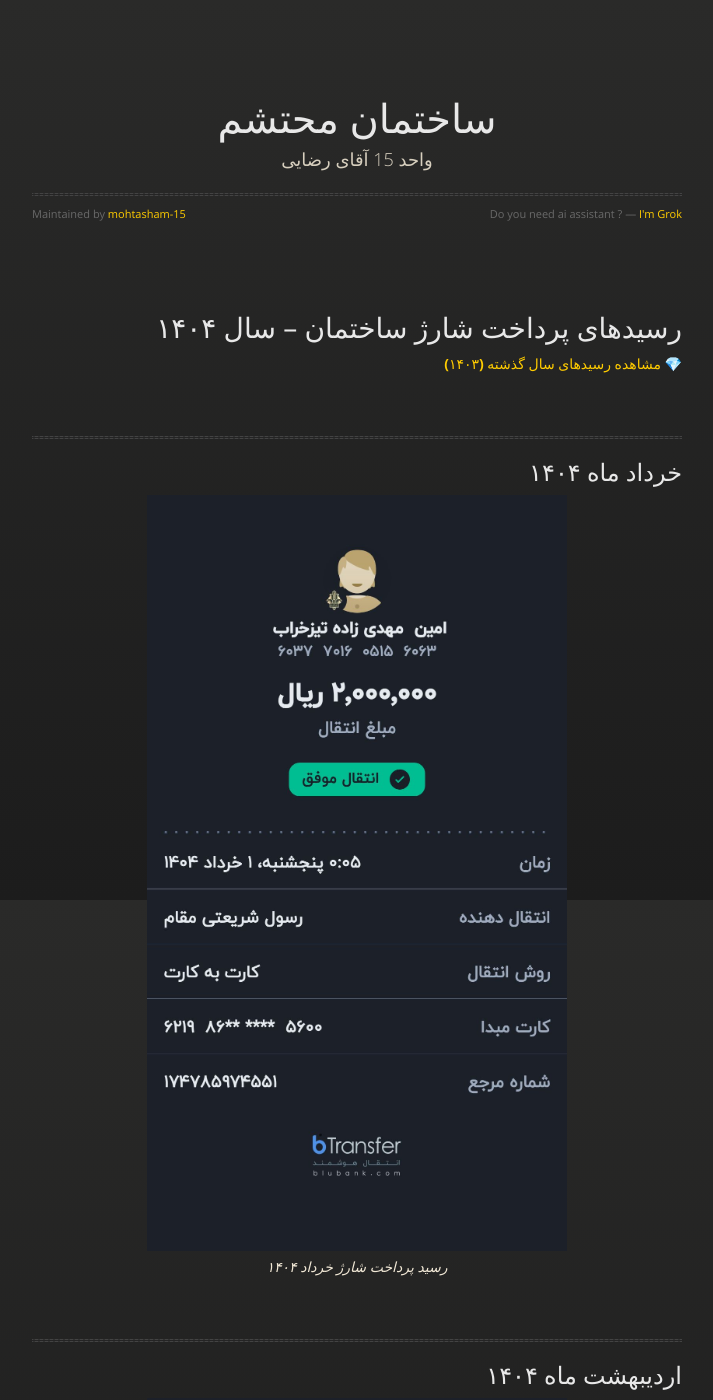
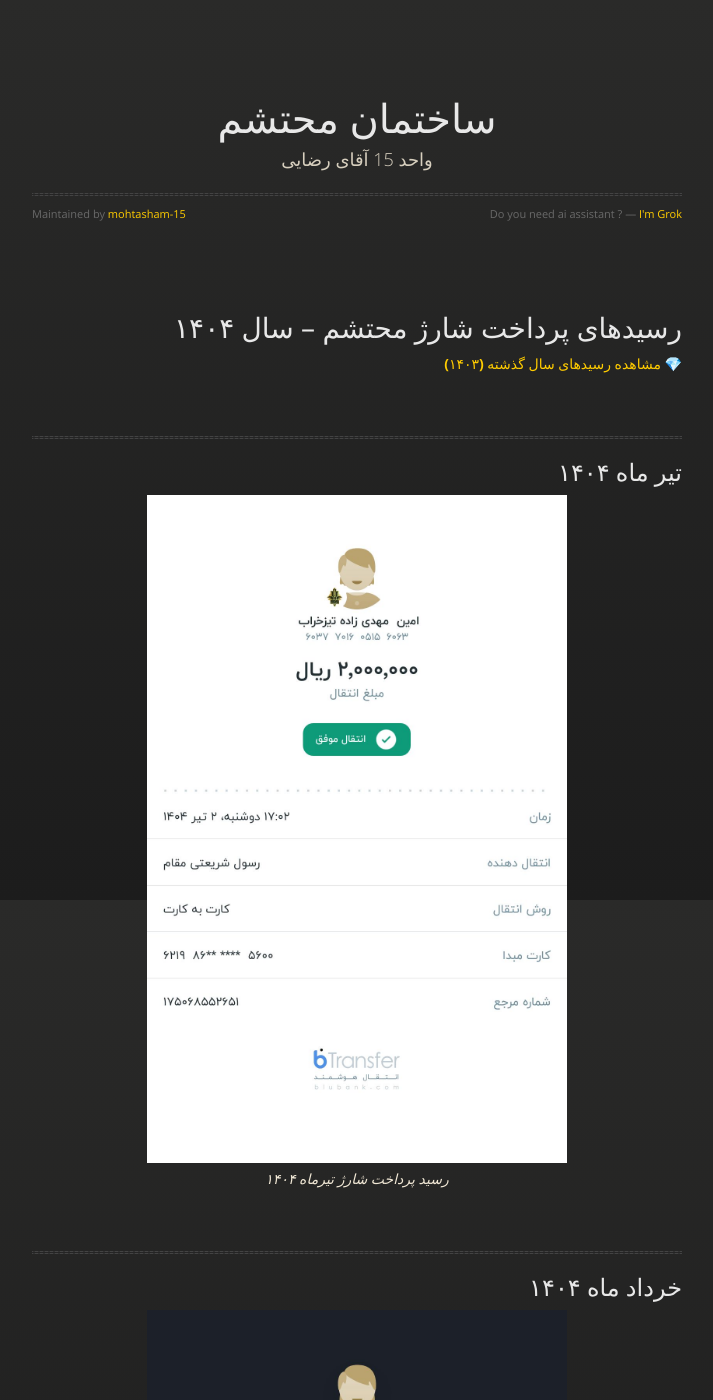
Before and after one commit to mohtasham-15/ns, a Jekyll site: the page built from index.md, in a window 1280 px wide and 1400 px high. Shown: the whole window, without its empty margins (283-996 px from the left). Built offline with Jekyll 4.4.1, drawn with Linux system fonts in a browser that asks for light colours.

Commit message:
Update index.md

```diff
--- a/index.md
+++ b/index.md
@@ -4,15 +4,27 @@ title: "رسیدهای شارژ واحد ۱۵"
 rtl: true
 ---
 
-<br>
+<br/>
 
-# رسیدهای پرداخت شارژ ساختمان – سال ۱۴۰۴
+# رسیدهای پرداخت شارژ محتشم – سال ۱۴۰۴
 
 <div dir="rtl" align="right">
 <a href="./another-page.html"><strong> 💎 مشاهده رسید‌های سال گذشته (۱۴۰۳)</strong></a>
 </div>
 
 <br><br>
+
+---
+
+## تیر ماه ۱۴۰۴
+
+<div align="center">
+  <img src="./assets/images/pay/Tir-1404.jpg" alt="رسید تیر" width="420px"/>
+  <br>
+  <em>رسید پرداخت شارژ تیرماه ۱۴۰۴</em>
+</div>
+
+<br><br/>
 
 ---
 
```
